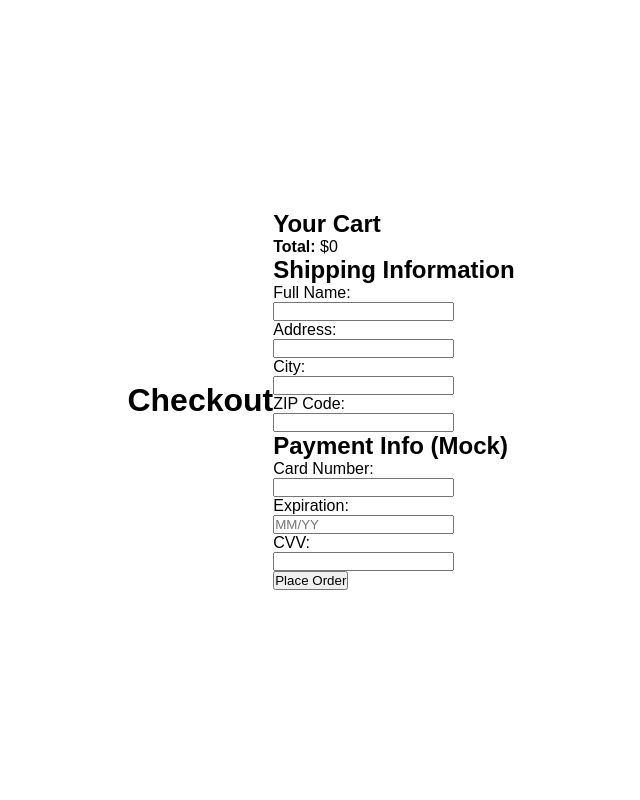
After one commit to Cambrian34/Software-engineering-spring-2025--Group-6, a Django app: page /checkout/ in a window 1280 px wide. The commit adds this page. Shown: the whole page, without its empty margins (319-959 px from the left). Run offline with Django 5.2, Linux system fonts and the light colour scheme; a user stored in the database is signed in; data comes from the database, SQL or seed files in the repository.

Commit message:
Checkout Page
Added basic checkout page and link to that page on the cart page.

```diff
--- a/fetchandfind/store/models.py
+++ b/fetchandfind/store/models.py
@@ -87,6 +87,12 @@ class Order(models.Model):
     final_price = models.DecimalField(max_digits=10, decimal_places=2)
     status = models.CharField(max_length=10, choices=[('pending', 'Pending'), ('shipped', 'Shipped'), ('delivered', 'Delivered'), ('canceled', 'Canceled')])
     order_date = models.DateTimeField(auto_now_add=True)
+    items = models.ManyToManyField('CartItem')
+    full_name = models.CharField(max_length=100)
+    address = models.CharField(max_length=200)
+    city = models.CharField(max_length=100)
+    zip_code = models.CharField(max_length=10)
+    created_at = models.DateTimeField(auto_now_add=True)
 
     def calculate_final_price(self):
         return self.total_price + self.tax - self.discount_applied
--- a/fetchandfind/store/templates/cart.html
+++ b/fetchandfind/store/templates/cart.html
@@ -76,7 +76,9 @@
         <div style="text-align: right; margin-top: 20px;">
             <strong>Total: ${{ subtotal }}</strong>
         </div>
-
+        <a href="{% url 'store:checkout' %}" class="btn btn-primary">
+            Proceed to Checkout
+          </a>
 
     {% else %}
         <p>Your cart is empty.</p>
--- /dev/null
+++ b/fetchandfind/store/templates/checkout.html
@@ -0,0 +1,50 @@
+{% load static %}
+<!-- templates/checkout.html -->
+<!DOCTYPE html>
+<html lang="en">
+<head>
+    <meta charset="UTF-8">
+    <title>Checkout | FetchAndFind</title>
+    <link rel="stylesheet" href="{% static 'css/style.css' %}">
+</head>
+<body>
+    <h1>Checkout</h1>
+
+    <form method="post">
+        {% csrf_token %}
+
+        <h2>Your Cart</h2>
+        <ul>
+            {% for item in cart_items %}
+                <li>{{ item.product.name }} - {{ item.quantity }} x ${{ item.product.price }}</li>
+            {% endfor %}
+        </ul>
+        <p><strong>Total:</strong> ${{ total_price }}</p>
+
+        <h2>Shipping Information</h2>
+        <label>Full Name:</label><br>
+        <input type="text" name="full_name" required><br>
+
+        <label>Address:</label><br>
+        <input type="text" name="address" required><br>
+
+        <label>City:</label><br>
+        <input type="text" name="city" required><br>
+
+        <label>ZIP Code:</label><br>
+        <input type="text" name="zip_code" required><br>
+
+        <h2>Payment Info (Mock)</h2>
+        <label>Card Number:</label><br>
+        <input type="text" name="card_number" required><br>
+
+        <label>Expiration:</label><br>
+        <input type="text" name="expiration" placeholder="MM/YY" required><br>
+
+        <label>CVV:</label><br>
+        <input type="text" name="cvv" required><br>
+
+        <button type="submit">Place Order</button>
+    </form>
+</body>
+</html>
--- a/fetchandfind/store/urls.py
+++ b/fetchandfind/store/urls.py
@@ -16,6 +16,6 @@ urlpatterns = [
  path('user-orders/', views.user_orders, name='user_orders'),
  path('cancel_order/<int:order_id>/', views.cancel_order, name='cancel_order'),
  path('cart/delete/<int:item_id>/', views.delete_cart_item, name='delete_cart_item'),
-
+ path('checkout/', checkout_view, name='checkout'),
 
 ]
--- a/fetchandfind/store/views.py
+++ b/fetchandfind/store/views.py
@@ -200,8 +200,43 @@ def delete_cart_item(request, item_id):
 #@require_POST
 #def place_order(request)
 
-# ------
+# Checkout View
+@login_required
+def checkout_view(request):
+    user = request.user
+    cart_items = CartItem.objects.filter(user=user)
+    total_price = sum(item.product.price * item.quantity for item in cart_items)
 
+    if request.method == "POST":
+        # Get form data
+        full_name = request.POST['full_name']
+        address = request.POST['address']
+        city = request.POST['city']
+        zip_code = request.POST['zip_code']
+
+        # Normally you'd also validate payment here
+
+        # Create Order
+        order = Order.objects.create(
+            user=user,
+            full_name=full_name,
+            address=address,
+            city=city,
+            zip_code=zip_code,
+            total_price=total_price
+        )
+        order.items.set(cart_items)
+        order.save()
+
+        # Clear cart
+        cart_items.delete()
+
+        return redirect('order_confirmation')
+
+    return render(request, 'checkout.html', {
+        'cart_items': cart_items,
+        'total_price': total_price
+    })
 
 #logs admin actions
 @login_required
```
Also changed, not shown: fetchandfind/store/migrations/0002_auto_20250419_1926.py (added).
